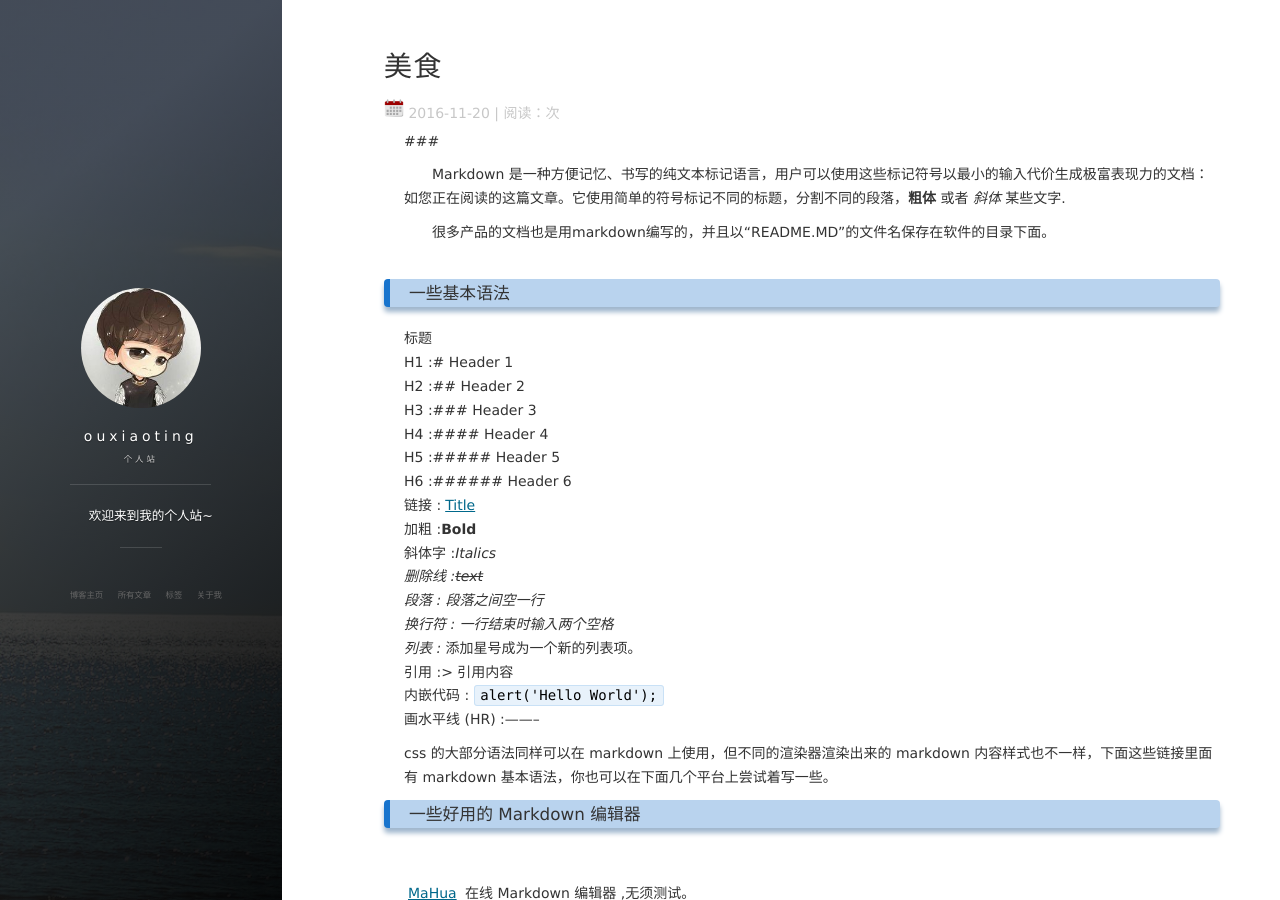
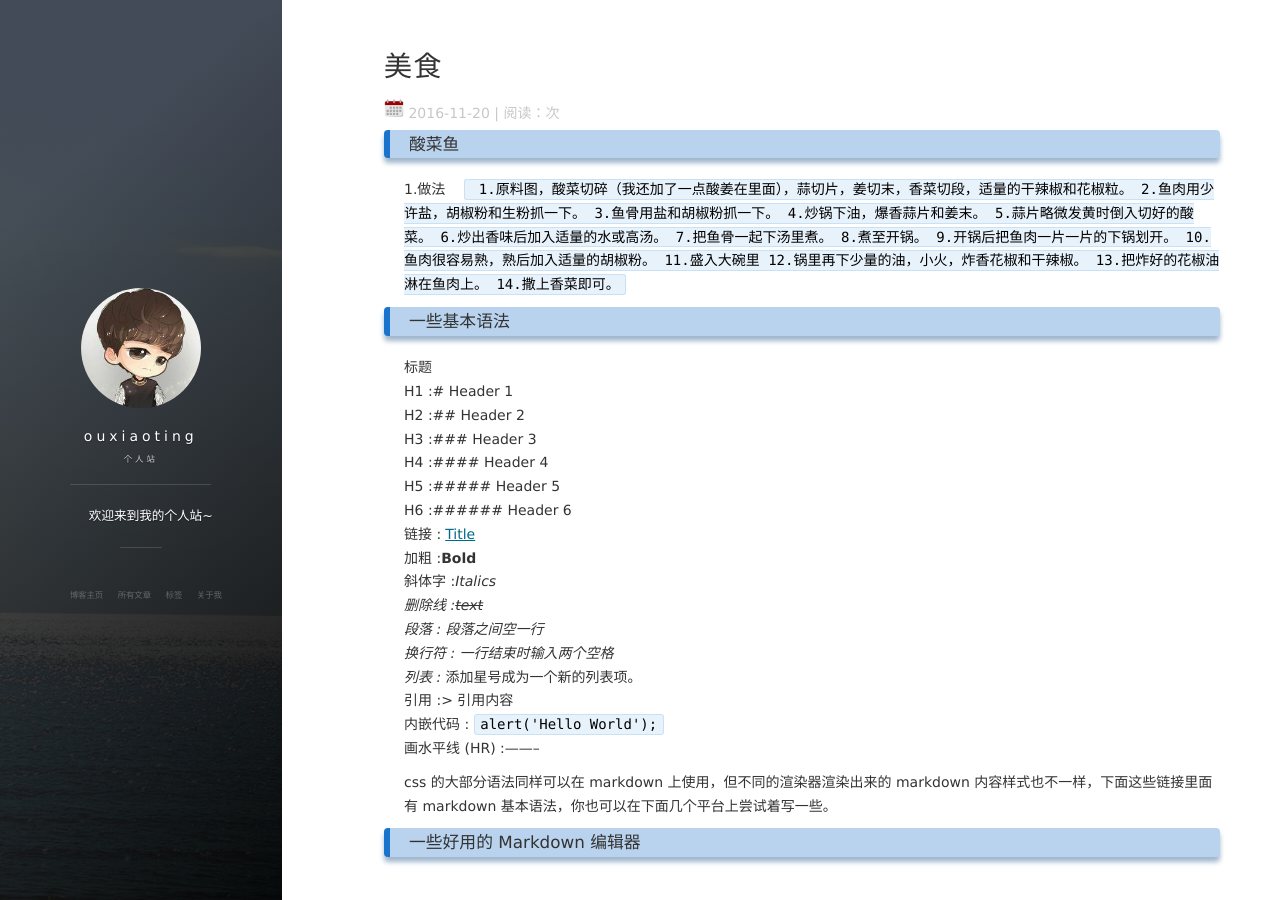
Before and after one commit to ouxiaoting/ouxiaoting.github.io, a Jekyll site: the page built from _posts/2016-11-20-markdownTool.md, in a window 1280 px wide and 900 px high. Built offline with Jekyll 4.4.1, drawn with Linux system fonts in a browser that asks for light colours; nearby versions of some CDN libraries; comment, search, counter and statistics services are not loaded.

Commit message:
Update 2016-11-20-markdownTool.md

````diff
--- a/_posts/2016-11-20-markdownTool.md
+++ b/_posts/2016-11-20-markdownTool.md
@@ -6,13 +6,24 @@ tags: 吃货
 ---
 
 
-###
-
-　　Markdown 是一种方便记忆、书写的纯文本标记语言，用户可以使用这些标记符号以最小的输入代价生成极富表现力的文档：如您正在阅读的这篇文章。它使用简单的符号标记不同的标题，分割不同的段落，**粗体** 或者 *斜体* 某些文字.
-
-　　很多产品的文档也是用markdown编写的，并且以“README.MD”的文件名保存在软件的目录下面。
-
-
+### 酸菜鱼
+1.做法
+　```
+ 1.原料图，酸菜切碎（我还加了一点酸姜在里面），蒜切片，姜切末，香菜切段，适量的干辣椒和花椒粒。
+ 2.鱼肉用少许盐，胡椒粉和生粉抓一下。
+ 3.鱼骨用盐和胡椒粉抓一下。
+ 4.炒锅下油，爆香蒜片和姜末。
+ 5.蒜片略微发黄时倒入切好的酸菜。
+ 6.炒出香味后加入适量的水或高汤。
+ 7.把鱼骨一起下汤里煮。
+ 8.煮至开锅。
+ 9.开锅后把鱼肉一片一片的下锅划开。
+10.鱼肉很容易熟，熟后加入适量的胡椒粉。
+11.盛入大碗里
+12.锅里再下少量的油，小火，炸香花椒和干辣椒。
+13.把炸好的花椒油淋在鱼肉上。
+14.撒上香菜即可。
+```
 ### 一些基本语法
 
 标题
````
